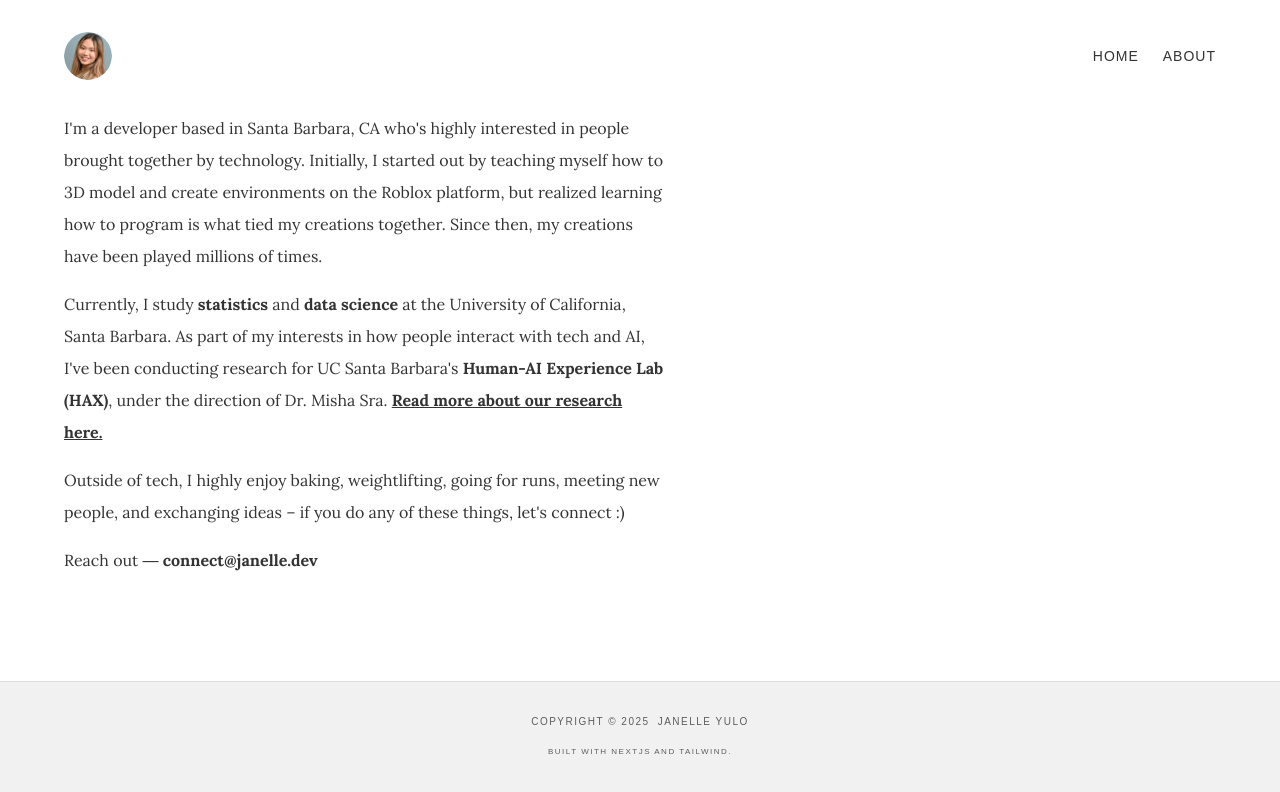
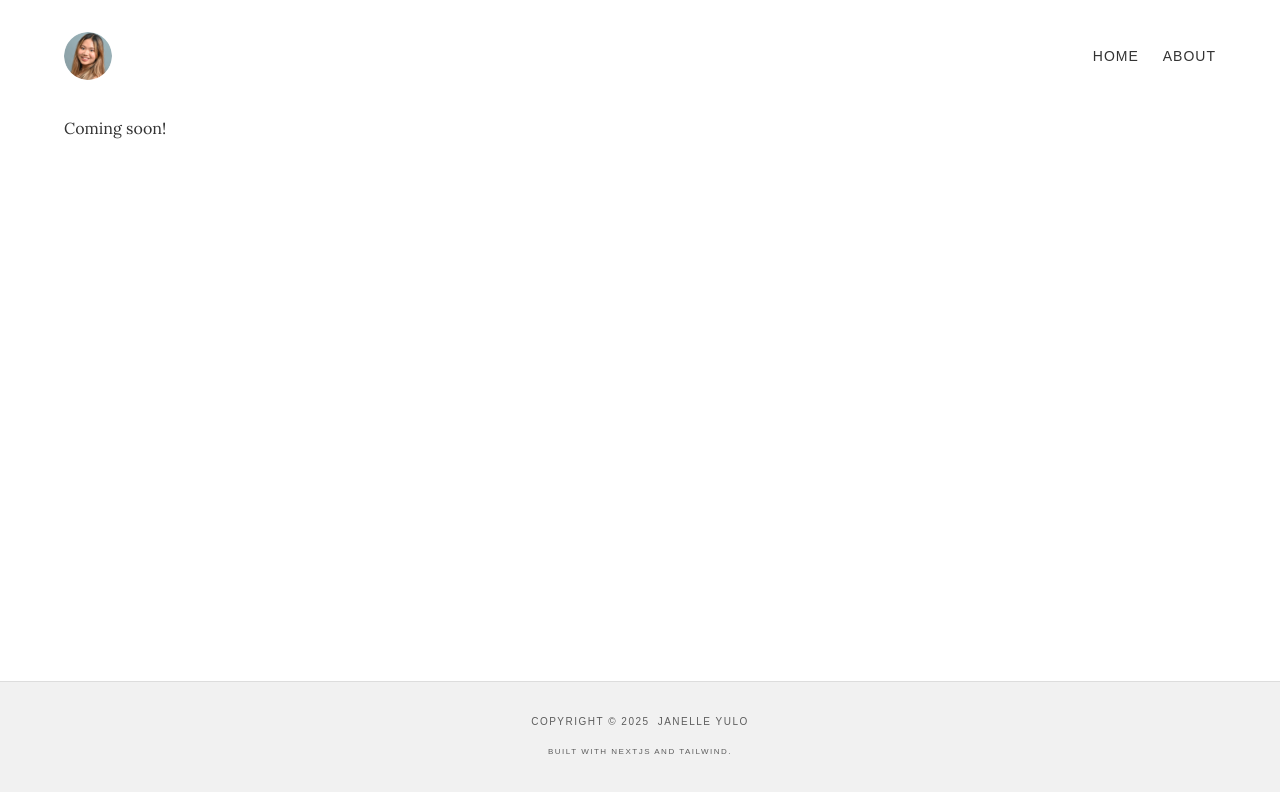
Before and after one commit to 8yulo/personal-website, a Next.js app: page / in a window 1280 px wide. Shown: the top 792 px of the page. Built offline with nearby package versions, Linux system fonts and the light colour scheme.

Commit message:
placeholder text homepage

```diff
--- a/app/Main.tsx
+++ b/app/Main.tsx
@@ -10,44 +10,7 @@ export default function Home() {
   return (
     <div className={`${lora.className} w-[600px] mb-[18px] leading-[32px]`}>
       <p className="mb-4">
-        I'm a developer based in Santa Barbara, CA who's highly interested in
-        people brought together by technology. Initially, I started out by
-        teaching myself how to 3D model and create environments on the Roblox
-        platform, but realized learning how to program is what tied my
-        creations together. Since then, my creations have been played millions
-        of times.
-      </p>
-
-      <p className="mb-4">
-        Currently, I study <strong>statistics</strong> and{" "}
-        <strong>data science</strong> at the University of California, Santa
-        Barbara. As part of my interests in how people interact with tech and
-        AI, I've been conducting research for UC Santa Barbara&apos;s{" "}
-        <strong>Human-AI Experience Lab (HAX)</strong>, under the direction of
-        Dr. Misha Sra.{" "}
-        <strong>
-          <a
-            href="https://your-research-link-here"
-            className="underline"
-            target="_blank"
-            rel="noreferrer"
-          >
-            Read more about our research here.
-          </a>
-        </strong>
-      </p>
-
-      <p className="mb-4">
-        Outside of tech, I highly enjoy baking, weightlifting, going for runs,
-        meeting new people, and exchanging ideas – if you do any of these
-        things, let&apos;s connect :)
-      </p>
-
-      <p>
-        Reach out ―{" "}
-        <strong>
-          <a href="mailto:connect@janelle.dev">connect@janelle.dev</a>
-        </strong>
+       Coming soon!
       </p>
     </div>
   );
```
